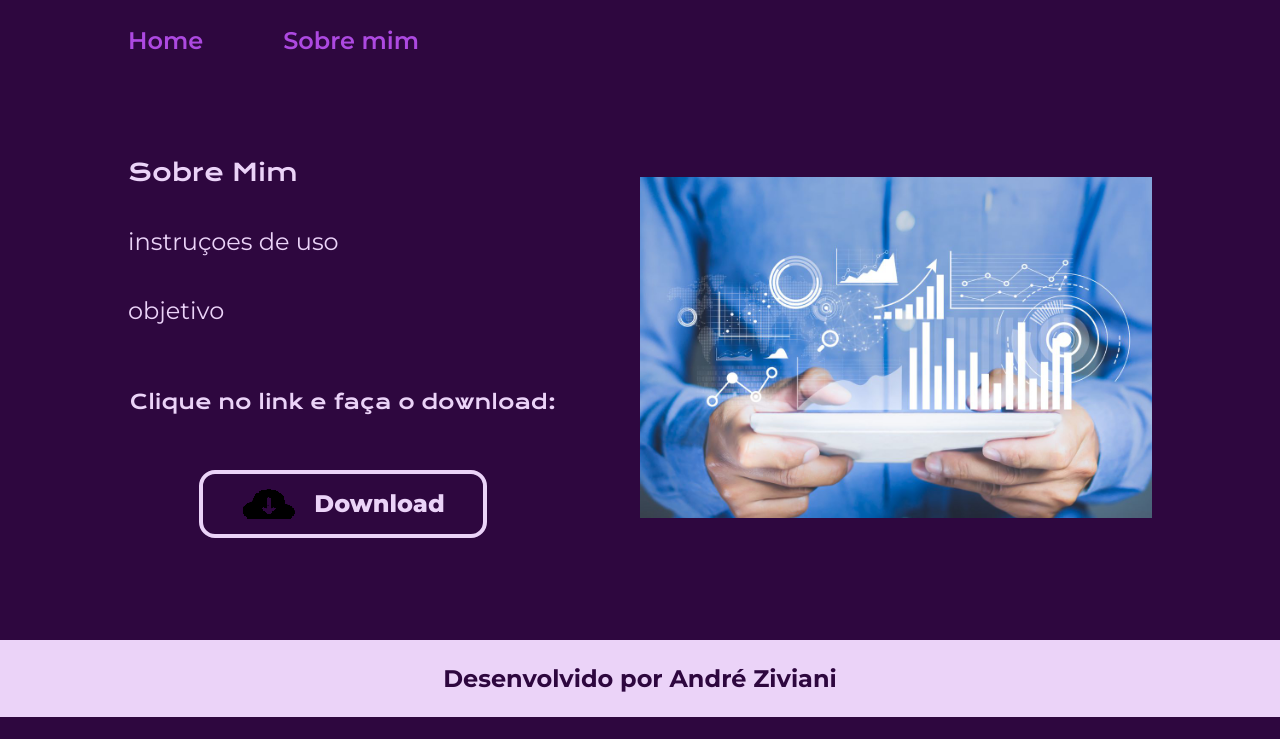
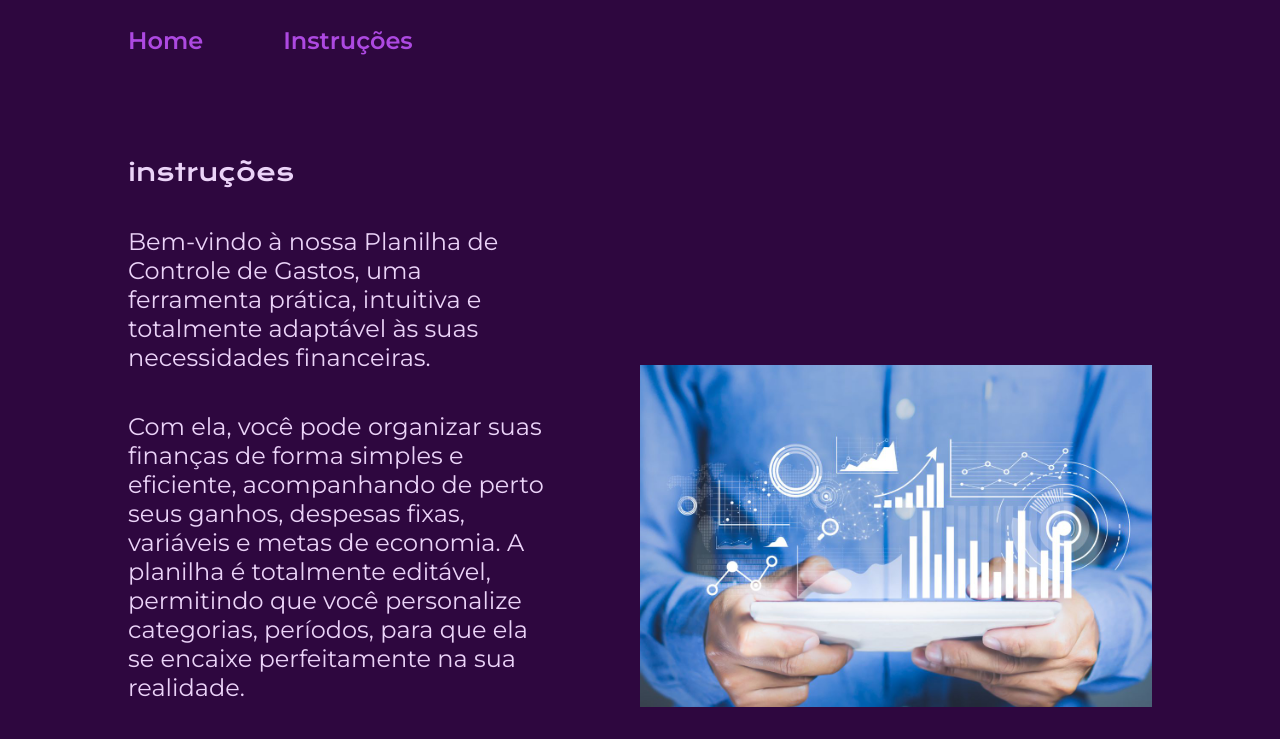
Before and after one commit to Andre-Ziviani/Projeto-com-j, a plain HTML site: page about.html in a window 1280 px wide. Shown: the top 739 px of the page. Drawn offline with nearby package versions, Linux system fonts and the light colour scheme.

Commit message:
primeira alteração

```diff
--- a/about.html
+++ b/about.html
@@ -10,14 +10,14 @@
    <header class="cabecalho">
         <nave class="cabecalho__menu">
             <a class="cabecalho__menu__link" href="index.html" >Home</a>
-            <a class="cabecalho__menu__link" href="about.html" >Sobre mim</a>
+            <a class="cabecalho__menu__link" href="about.html" >Instruções</a>
         </nave>
     </header>
     <main class="apresentacao">
         <section class="apresentacao__conteudo">
-         <h1 class="apresentacao__conteudo__titulo">Sobre Mim</h1>
-         <p class="apresentacao__conteudo__desenvolvimento">instruçoes de uso</p>
-         <p class="apresentacao__conteudo__desenvolvimento">objetivo</p>
+         <h1 class="apresentacao__conteudo__titulo">instruções</h1>
+         <p class="apresentacao__conteudo__desenvolvimento">Bem-vindo à nossa Planilha de Controle de Gastos, uma ferramenta prática, intuitiva e totalmente adaptável às suas necessidades financeiras.</p>
+         <p class="apresentacao__conteudo__desenvolvimento">Com ela, você pode organizar suas finanças de forma simples e eficiente, acompanhando de perto seus ganhos, despesas fixas, variáveis e metas de economia. A planilha é totalmente editável, permitindo que você personalize categorias, períodos, para que ela se encaixe perfeitamente na sua realidade.</p>
         <div class="apresentacao__links">
                 <h2 class="apresentacao__links__subtitulo">Clique no link e faça o download:</h2>
             <a class="apresentacao__links__download" href="https://drive.google.com/uc?export=download&id=1gHKZ1PLLJ0IsVcgloRUtA3d_QpAVCn_7"> <img src="asstes/download-da-nuvem.png">Download
```
Also changed, not shown: index.html (+1 -1 lines).
